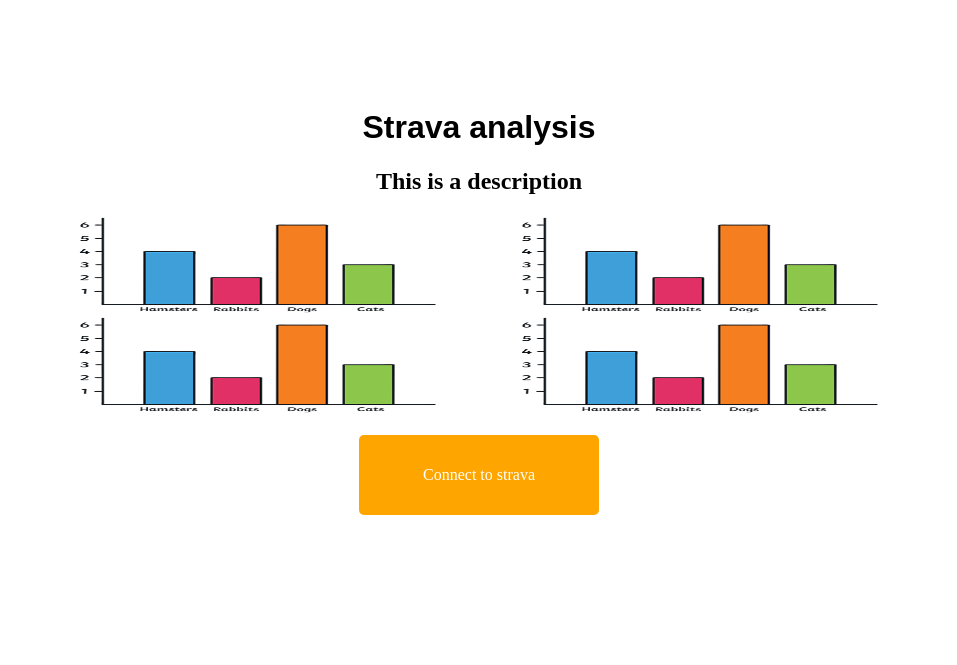
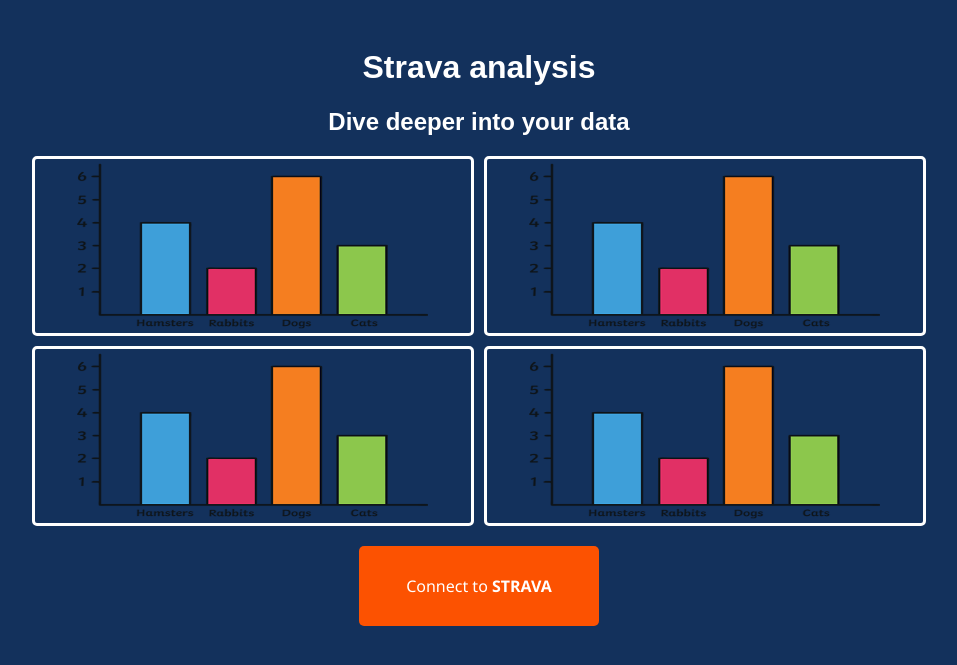
Before and after one commit to robkenhow77-sigma-labs-trainee/strava-data, a Python web app: template templates/welcome_page.html in a window 1280 px wide. Shown: the top 665 px of the page, without its empty margins (161-1118 px from the left). Run offline with Jinja, Linux system fonts and the light colour scheme; the template is opened without the code that fills it, so the values that code supplies are empty.

Commit message:
welcome page

```diff
--- a/main.py
+++ b/main.py
@@ -5,7 +5,6 @@
 from requests import get, post
 from flask import Flask, redirect, request, session, render_template
 
-from strava_html import HOME_PAGE
 
 load_dotenv
 app = Flask(__name__)
--- a/static/style.css
+++ b/static/style.css
@@ -1,11 +1,15 @@
 .container { display: grid;
     grid-template-columns: auto 35% 35% auto;
-    grid-template-rows: 100px 100px;
+    grid-template-rows: 180px 180px;
+    gap: 10px;
+
 }
 
-.main_title {
+.title_description {
     font-family: Arial, Helvetica, sans-serif;
     text-align: center;
+    color: white;
+
 }
 
 .description {
@@ -15,6 +19,14 @@
 .graphs {
     width: 100%;
     height: 100%;
+
+}
+
+.graph_container{
+    border-style: solid;
+    border-radius: 5px;
+    border-color: white;
+    border-width: 3px;
 }
 
 .login_button {
@@ -24,10 +36,11 @@
     line-height: 40px;
     width: 200px;
     height: 40px;
-    background-color: orange;
+    background-color: #fc5201;
     margin: auto;
     border-radius: 5px;
     color: white;
+    font-family: Boathouse, Segoe UI, Helvetica Neue, -apple-system, system-ui, BlinkMacSystemFont, Roboto, Arial, sans-serif, Apple Color Emoji, Segoe UI Emoji, Segoe UI Symbol;;
 }
 a:link {
     text-decoration: none;
--- a/templates/welcome_page.html
+++ b/templates/welcome_page.html
@@ -1,31 +1,34 @@
 
+<!DOCTYPE html>
+<html>
 <head>
     <title>Strava analysis</title>
     <link rel= "stylesheet" type= "text/css" href= "{{ url_for('static',filename='style.css') }}">
 </head>
-
-<div style="height: 80px;"></div>
-<h1 class="main_title">Strava analysis</h1>
-<h2 class="description">This is a description</h2>
-
+<body style="background-color: #13315C;">
+<div style="height: 20px;"></div>
+<h1 class="title_description">Strava analysis</h1>
+<h2 class="title_description">Dive deeper into your data</h2>
 <div class="container">
     <div></div>
-    <div>
+    <div class="graph_container">
         <img class="graphs" src="{{ url_for('static',filename='placeholder.png') }}" alt="placeholder">
     </div>
-    <div>
+    <div class="graph_container">
         <img class="graphs" src="{{ url_for('static',filename='placeholder.png') }}" alt="placeholder">
     </div>
     <div></div>
 
     <div></div>
-    <div>
+    <div class="graph_container">
         <img class="graphs" src="{{ url_for('static',filename='placeholder.png') }}" alt="placeholder">
     </div>
-    <div>
+    <div class="graph_container">
         <img class="graphs" src="{{ url_for('static',filename='placeholder.png') }}" alt="placeholder">
     </div>
     <div></div>
 </div>
 <div style="height: 20px;"></div>
-<a class="login_button" href="https://www.strava.com/oauth/authorize?client_id=151075&redirect_uri=http://localhost:5000/callback&response_type=code&scope=activity:read_all">Connect to strava</a>
+<a class="login_button" href="https://www.strava.com/oauth/authorize?client_id=151075&redirect_uri=http://localhost:5000/callback&response_type=code&scope=activity:read_all">Connect to <b>STRAVA</b></a>
+</body>
+</html>
```
